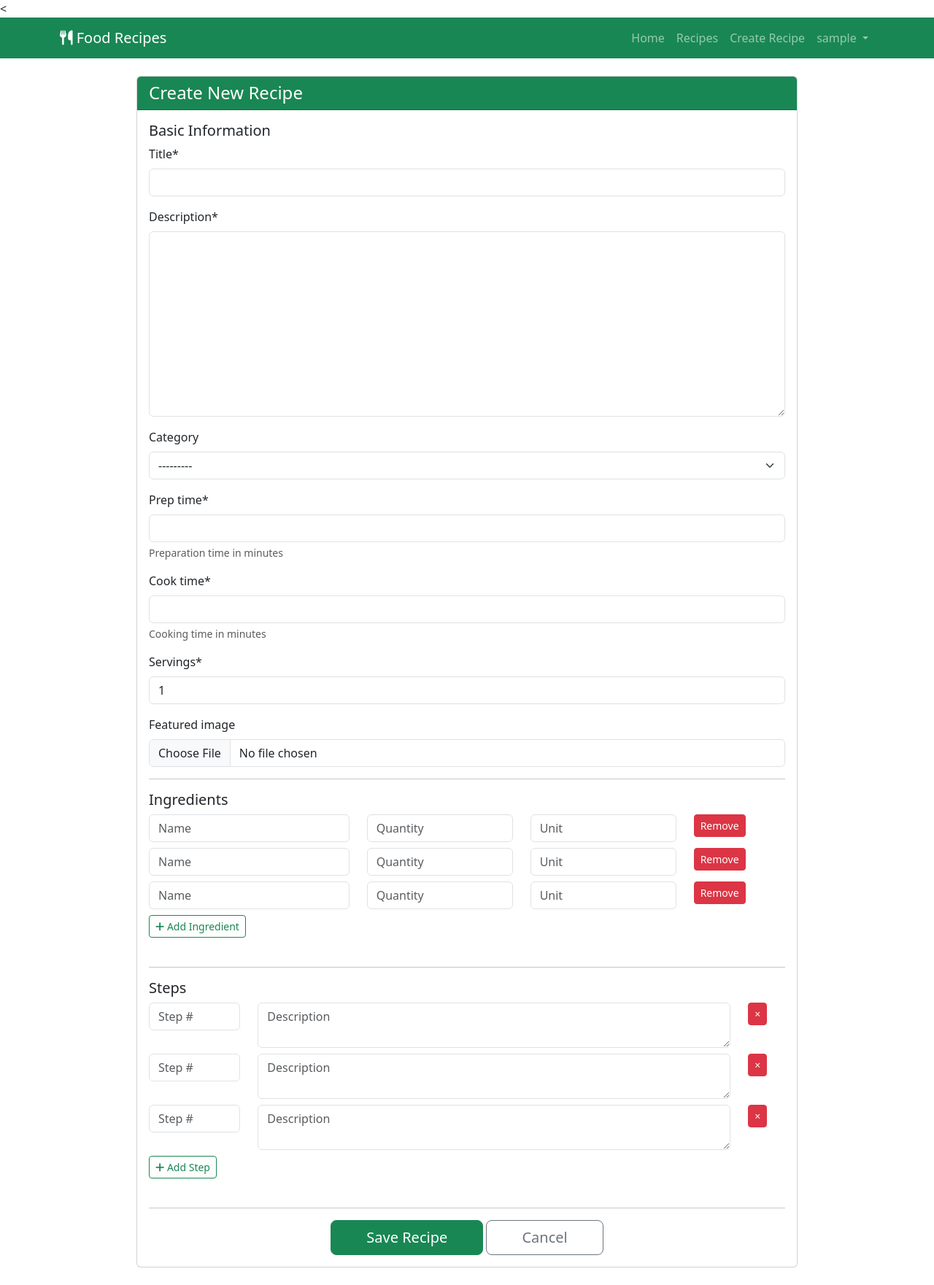
After one commit to sele01/food-recipes, a Django app: page /recipes/create/ in a window 1280 px wide. The commit adds this page. Shown: the whole page at 73% size. Run offline with Django 4.2, Linux system fonts and the light colour scheme; the visitor is signed in with stand-in values (Sample User, id 1); data that the repository does not hold is empty; some libraries are stand-ins or nearby versions.

Commit message:
Week 2 Day 3: User recipe creation with ingredients and steps
- Added RecipeCreateView with formsets for ingredients and steps
- Fixed slug generation in model save method
- Updated recipe_form.html with dynamic ingredient/step forms
- Added JavaScript for adding/removing form fields
- Fixed reverse URL errors with proper slug handling

```diff
--- a/apps/recipes/urls.py
+++ b/apps/recipes/urls.py
@@ -1,10 +1,10 @@
 from django.urls import path
 from . import views
 
-app_name = 'recipes'
+app_name = "recipes"
 
 urlpatterns = [
-    path('', views.RecipeListView.as_view(), name='recipe_list'),
-    path('<slug:slug>/', views.RecipeDetailView.as_view(), name='recipe_detail'),
-
+    path("", views.RecipeListView.as_view(), name="recipe_list"),
+    path("create/", views.RecipeCreateView.as_view(), name="recipe_create"),
+    path("<slug:slug>/", views.RecipeDetailView.as_view(), name="recipe_detail"),
 ]
--- a/apps/recipes/views.py
+++ b/apps/recipes/views.py
@@ -1,21 +1,24 @@
-
 from django.shortcuts import render, get_object_or_404
 from django.views.generic import ListView, DetailView
-from .models import Recipe, Category
+from .models import Recipe, Ingredient, Step, RecipeImage, Category
 
-
+from django.contrib.auth.mixins import LoginRequiredMixin
+from django.urls import reverse_lazy
+from django.views.generic import CreateView
+from .forms import RecipeForm, IngredientForm, StepForm
+from django.forms import inlineformset_factory
 
 
 class RecipeListView(ListView):
     model = Recipe
-    template_name = 'recipes/recip_list.html'
-    context_object_name = 'recipes'
+    template_name = "recipes/recipe_list.html"
+    context_object_name = "recipes"
     paginate_by = 9
 
     def get_queryset(self):
         queryset = Recipe.objects.filter(is_published=True)
 
-        #filter by catgory if selected
+        # filter by category if selected
         category_slug = self.request.GET.get("category")
         if category_slug:
             queryset = queryset.filter(category__slug=category_slug)
@@ -24,14 +27,75 @@ class RecipeListView(ListView):
 
     def get_context_data(self, **kwargs):
         context = super().get_context_data(**kwargs)
-        context['categories'] = Category.objects.all()
+        context["categories"] = Category.objects.all()
 
         return context
 
+
 class RecipeDetailView(DetailView):
     model = Recipe
-    template_name = 'recipes/recipe_detail.html'
-    context_object_name = 'recipe'
+    template_name = "recipes/recipe_detail.html"
+    context_object_name = "recipe"
 
     def get_queryset(self):
         return Recipe.objects.filter(is_published=True)
+
+
+class RecipeCreateView(LoginRequiredMixin, CreateView):
+    model = Recipe
+    fields = [
+        "title",
+        "description",
+        "category",
+        "prep_time",
+        "cook_time",
+        "servings",
+        "featured_image",
+    ]
+    template_name = "recipes/recipe_form.html"
+
+    def get_context_data(self, **kwargs):
+        context = super().get_context_data(**kwargs)
+
+        # Create formsets
+        IngredientFormSet = inlineformset_factory(
+            Recipe, Ingredient,
+            fields=['name', 'quantity', 'unit'],
+            extra=3,
+            can_delete=True
+        )
+
+        StepFormSet = inlineformset_factory(
+            Recipe, Step,
+            fields=['step_number', 'description'],
+            extra=3,
+            can_delete=True
+        )
+
+        if self.request.POST:
+            context['ingredient_formset'] = IngredientFormSet(self.request.POST, instance=self.object)
+            context['step_formset'] = StepFormSet(self.request.POST, instance=self.object)
+        else:
+            context['ingredient_formset'] = IngredientFormSet(instance=self.object)
+            context['step_formset'] = StepFormSet(instance=self.object)
+
+        return context
+
+    def form_valid(self, form):
+        form.instance.creator = self.request.user
+        context = self.get_context_data()
+        ingredient_formset = context['ingredient_formset']
+        step_formset = context['step_formset']
+
+        if ingredient_formset.is_valid() and step_formset.is_valid():
+            self.object = form.save()
+            ingredient_formset.instance = self.object
+            step_formset.instance = self.object
+            ingredient_formset.save()
+            step_formset.save()
+            return super().form_valid(form)
+        else:
+            return self.form_invalid(form)
+
+    def get_success_url(self):
+        return reverse_lazy("recipes:recipe_list")
--- a/config/settings.py
+++ b/config/settings.py
@@ -133,3 +133,7 @@ DEFAULT_AUTO_FIELD = 'django.db.models.BigAutoField'
 
 # Debug Toolbar
 INTERNAL_IPS = ['127.0.0.1']
+# Disable password validation during development
+AUTH_PASSWORD_VALIDATORS = []
+# Email settings for development
+EMAIL_BACKEND = 'django.core.mail.backends.console.EmailBackend'
--- a/templates/base.html
+++ b/templates/base.html
@@ -1,23 +1,86 @@
-<!DOCTYPE html>
+<!doctype html>
 <html lang="en">
-<head>
-    <meta charset="UTF-8">
-    <meta name="viewport" content="width=device-width, initial-scale=1.0">
+  <head>
+    <meta charset="UTF-8" />
+    <meta name="viewport" content="width=device-width, initial-scale=1.0" />
     <title>{% block title %}Food Recipes{% endblock %}</title>
-    <link href="https://cdn.jsdelivr.net/npm/bootstrap@5.3.0/dist/css/bootstrap.min.css" rel="stylesheet">
-    <link rel="stylesheet" href="https://cdnjs.cloudflare.com/ajax/libs/font-awesome/6.4.0/css/all.min.css">
+    <link
+      href="https://cdn.jsdelivr.net/npm/bootstrap@5.3.0/dist/css/bootstrap.min.css"
+      rel="stylesheet"
+    />
+    <link
+      rel="stylesheet"
+      href="https://cdnjs.cloudflare.com/ajax/libs/font-awesome/6.4.0/css/all.min.css"
+    />
     {% block extra_css %}{% endblock %}
-</head>
-<body>
+  </head>
+  <body>
+    <
     <nav class="navbar navbar-expand-lg navbar-dark bg-success">
-        <div class="container">
-            <a class="navbar-brand" href="/"><i class="fas fa-utensils"></i> Food Recipes</a>
+      <div class="container">
+        <a class="navbar-brand" href="/">
+          <i class="fas fa-utensils"></i> Food Recipes
+        </a>
+
+        <button
+          class="navbar-toggler"
+          type="button"
+          data-bs-toggle="collapse"
+          data-bs-target="#navbarNav"
+        >
+          <span class="navbar-toggler-icon"></span>
+        </button>
+
+        <div class="collapse navbar-collapse" id="navbarNav">
+          <ul class="navbar-nav ms-auto">
+            <li class="nav-item">
+              <a class="nav-link" href="/">Home</a>
+            </li>
+            <li class="nav-item">
+              <a class="nav-link" href="{% url 'recipes:recipe_list' %}"
+                >Recipes</a
+              >
+            </li>
+            {% if user.is_authenticated %}
+            <li class="nav-item">
+              <a class="nav-link" href="{% url 'recipes:recipe_create' %}"
+                >Create Recipe</a
+              >
+            </li>
+            <li class="nav-item dropdown">
+              <a
+                class="nav-link dropdown-toggle"
+                href="#"
+                id="userDropdown"
+                role="button"
+                data-bs-toggle="dropdown"
+              >
+                {{ user.username }}
+              </a>
+              <ul class="dropdown-menu">
+                <li><a class="dropdown-item" href="#">Profile</a></li>
+                <li><hr class="dropdown-divider" /></li>
+                <li>
+                  <a class="dropdown-item" href="{% url 'account_logout' %}"
+                    >Logout</a
+                  >
+                </li>
+              </ul>
+            </li>
+            {% else %}
+            <li class="nav-item">
+              <a class="nav-link" href="{% url 'account_login' %}">Login</a>
+            </li>
+            <li class="nav-item">
+              <a class="nav-link" href="{% url 'account_signup' %}">Sign Up</a>
+            </li>
+            {% endif %}
+          </ul>
         </div>
+      </div>
     </nav>
-    <main class="container my-4">
-        {% block content %}{% endblock %}
-    </main>
+    <main class="container my-4">{% block content %}{% endblock %}</main>
     <script src="https://cdn.jsdelivr.net/npm/bootstrap@5.3.0/dist/js/bootstrap.bundle.min.js"></script>
     {% block extra_js %}{% endblock %}
-</body>
+  </body>
 </html>
--- /dev/null
+++ b/templates/recipes/recipe_form.html
@@ -0,0 +1,155 @@
+{% extends 'base.html' %}
+{% load crispy_forms_tags %}
+
+{% block title %}Create Recipe - Food Recipes{% endblock %}
+
+{% block content %}
+<div class="container mt-4">
+    <div class="row justify-content-center">
+        <div class="col-md-10">
+            <div class="card">
+                <div class="card-header bg-success text-white">
+                    <h4 class="mb-0">Create New Recipe</h4>
+                </div>
+                <div class="card-body">
+                    <form method="post" enctype="multipart/form-data" id="recipeForm">
+                        {% csrf_token %}
+
+                        <!-- Basic Info -->
+                        <h5>Basic Information</h5>
+                        {{ form|crispy }}
+
+                        <hr>
+
+                        <!-- Ingredients Section -->
+                        <h5>Ingredients</h5>
+                        {{ ingredient_formset.management_form }}
+                        <div id="ingredient-forms">
+                            {% for form in ingredient_formset %}
+                            <div class="ingredient-form row mb-2">
+                                <div class="col-md-4">
+                                    <input type="text" name="{{ form.name.html_name }}" class="form-control" placeholder="Name" value="{{ form.name.value|default:'' }}">
+                                </div>
+                                <div class="col-md-3">
+                                    <input type="text" name="{{ form.quantity.html_name }}" class="form-control" placeholder="Quantity" value="{{ form.quantity.value|default:'' }}">
+                                </div>
+                                <div class="col-md-3">
+                                    <input type="text" name="{{ form.unit.html_name }}" class="form-control" placeholder="Unit" value="{{ form.unit.value|default:'' }}">
+                                </div>
+                                <div class="col-md-2">
+                                    <button type="button" class="btn btn-danger btn-sm remove-form" onclick="removeForm(this)">Remove</button>
+                                </div>
+                            </div>
+                            {% endfor %}
+                        </div>
+                        <button type="button" class="btn btn-sm btn-outline-success mb-4" id="add-ingredient" onclick="addIngredient()">
+                            <i class="fas fa-plus"></i> Add Ingredient
+                        </button>
+
+                        <hr>
+
+                        <!-- Steps Section -->
+                        <h5>Steps</h5>
+                        {{ step_formset.management_form }}
+                        <div id="step-forms">
+                            {% for form in step_formset %}
+                            <div class="step-form row mb-2">
+                                <div class="col-md-2">
+                                    <input type="number" name="{{ form.step_number.html_name }}" class="form-control" placeholder="Step #" value="{{ form.step_number.value|default:'' }}">
+                                </div>
+                                <div class="col-md-9">
+                                    <textarea name="{{ form.description.html_name }}" class="form-control" rows="2" placeholder="Description">{{ form.description.value|default:'' }}</textarea>
+                                </div>
+                                <div class="col-md-1">
+                                    <button type="button" class="btn btn-danger btn-sm remove-form">×</button>
+                                </div>
+                            </div>
+                            {% endfor %}
+                        </div>
+                        <button type="button" class="btn btn-sm btn-outline-success mb-4" id="add-step" onclick="addStep()">
+                            <i class="fas fa-plus"></i> Add Step
+                        </button>
+
+                        <hr>
+
+                        <!-- Submit Button -->
+                        <div class="text-center">
+                            <button type="submit" class="btn btn-success btn-lg px-5">Save Recipe</button>
+                            <a href="{% url 'recipes:recipe_list' %}" class="btn btn-outline-secondary btn-lg px-5">Cancel</a>
+                        </div>
+                    </form>
+                </div>
+            </div>
+        </div>
+    </div>
+</div>
+
+<script>
+document.addEventListener('DOMContentLoaded', function() {
+    // Add ingredient
+    document.getElementById('add-ingredient').addEventListener('click', function() {
+        var forms = document.getElementById('ingredient-forms');
+        var totalForms = document.getElementById('id_ingredients-TOTAL_FORMS');
+        var formNum = forms.children.length;
+        var newForm = forms.children[0].cloneNode(true);
+
+        // Update form index
+        newForm.innerHTML = newForm.innerHTML.replace(/ingredients-0-/g, 'ingredients-' + formNum + '-');
+        newForm.innerHTML = newForm.innerHTML.replace(/ingredients-0\]/g, 'ingredients-' + formNum + ']');
+
+        // Clear input values
+        var inputs = newForm.querySelectorAll('input');
+        inputs.forEach(function(input) {
+            if (input.type !== 'button') {
+                input.value = '';
+            }
+        });
+
+        forms.appendChild(newForm);
+        totalForms.value = formNum + 1;
+    });
+
+    // Add step
+    document.getElementById('add-step').addEventListener('click', function() {
+        var forms = document.getElementById('step-forms');
+        var totalForms = document.getElementById('id_steps-TOTAL_FORMS');
+        var formNum = forms.children.length;
+        var newForm = forms.children[0].cloneNode(true);
+
+        // Update form index
+        newForm.innerHTML = newForm.innerHTML.replace(/steps-0-/g, 'steps-' + formNum + '-');
+        newForm.innerHTML = newForm.innerHTML.replace(/steps-0\]/g, 'steps-' + formNum + ']');
+
+        // Clear input values
+        var inputs = newForm.querySelectorAll('input, textarea');
+        inputs.forEach(function(input) {
+            if (input.type !== 'button') {
+                input.value = '';
+            }
+        });
+
+        forms.appendChild(newForm);
+        totalForms.value = formNum + 1;
+    });
+
+    // Remove form
+    document.addEventListener('click', function(e) {
+        if (e.target.classList.contains('remove-form')) {
+            var form = e.target.closest('.ingredient-form, .step-form');
+            if (form && form.parentElement.children.length > 1) {
+                form.remove();
+
+                // Update total forms
+                if (form.classList.contains('ingredient-form')) {
+                    var totalForms = document.getElementById('id_ingredients-TOTAL_FORMS');
+                    totalForms.value = document.getElementById('ingredient-forms').children.length;
+                } else {
+                    var totalForms = document.getElementById('id_steps-TOTAL_FORMS');
+                    totalForms.value = document.getElementById('step-forms').children.length;
+                }
+            }
+        }
+    });
+});
+</script>
+{% endblock %}
```
Also changed, not shown: apps/recipes/forms.py (added, +31 -0 lines), apps/recipes/models.py (+14 -0 lines), templates/recipes/recipe_create.html (added, +135 -0 lines), apps/accounts/apps.py (line endings or trailing spaces).
